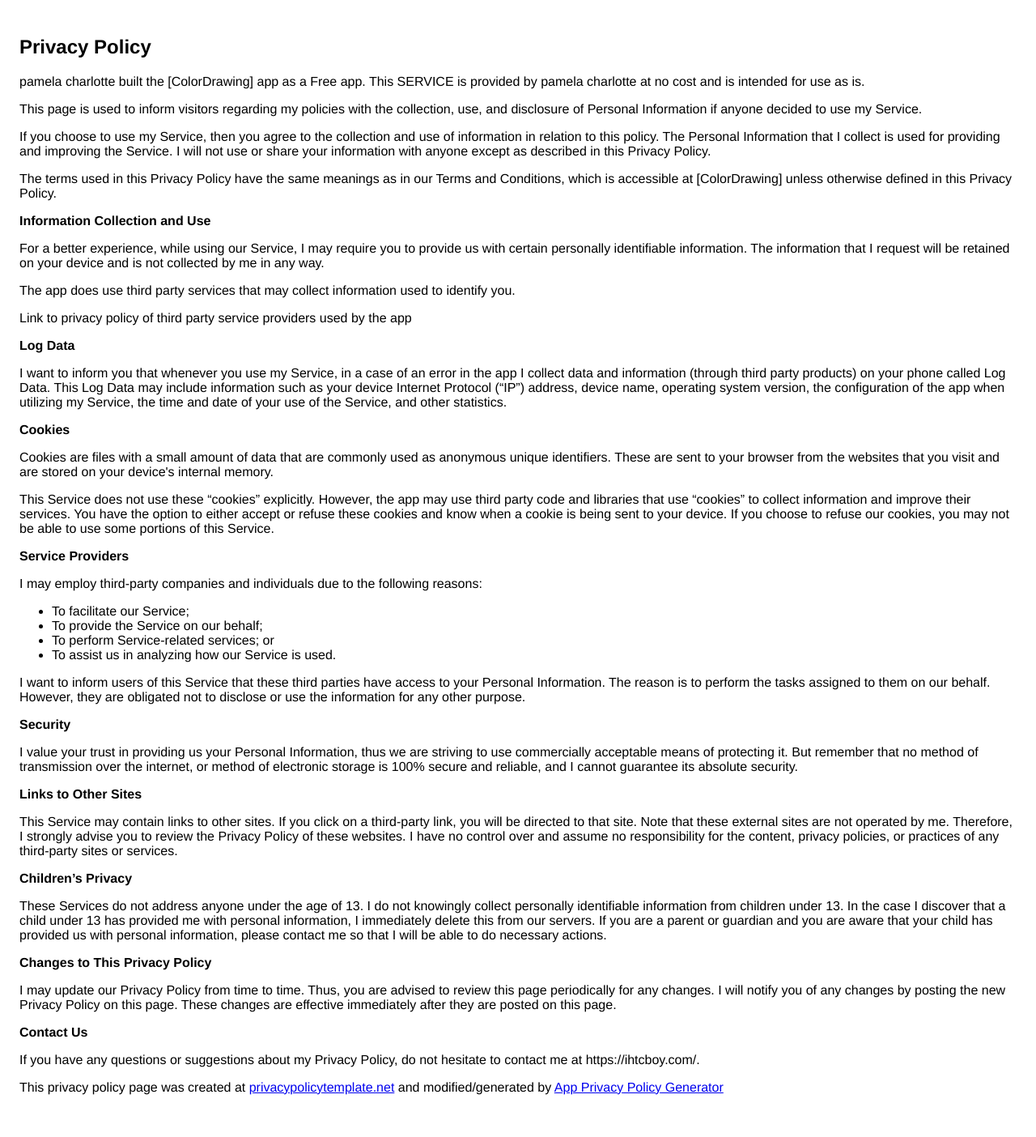
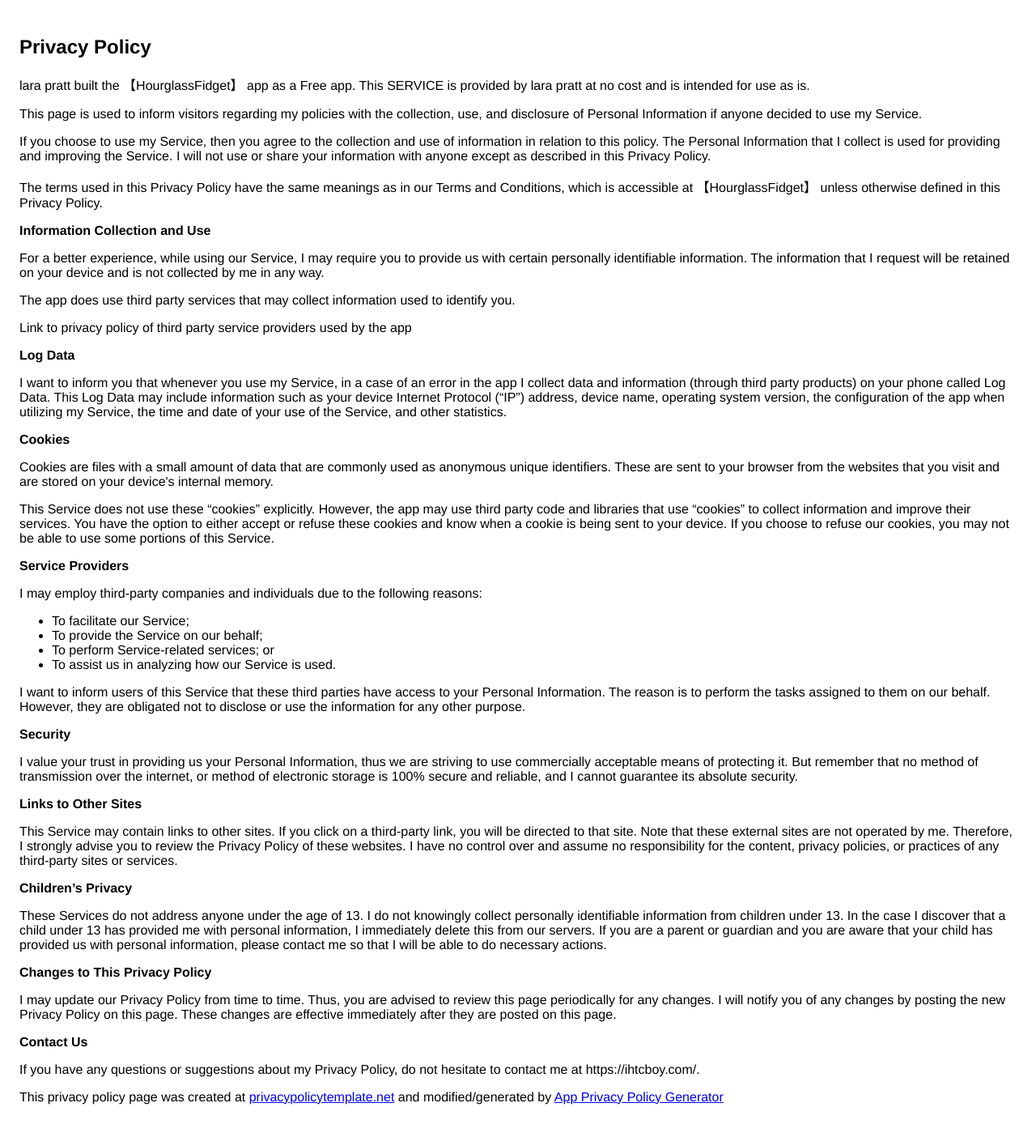
Before and after one commit to yourdinnerlist/yourdinnerlist.github.io, a Jekyll site: the page privacy_policy.html, which Jekyll copies as it is, in a window 1280 px wide. Shown: the whole page at 81% size. Built offline with Jekyll 4.4.1, drawn with Linux system fonts in a browser that asks for light colours.

Commit message:
first commit

```diff
--- a/privacy_policy.html
+++ b/privacy_policy.html
@@ -8,9 +8,9 @@
     </head>
     <body>
     <h2>Privacy Policy</h2> <p>
-                    pamela charlotte built the [ColorDrawing] app as
+                    lara pratt built the 【HourglassFidget】 app as
                     a Free app. This SERVICE is provided by
-                    pamela charlotte at no cost and is intended for
+                    lara pratt at no cost and is intended for
                     use as is.
                   </p> <p>
                     This page is used to inform visitors regarding
@@ -28,7 +28,7 @@
                   </p> <p>
                     The terms used in this Privacy Policy have the same meanings
                     as in our Terms and Conditions, which is accessible at
-                    [ColorDrawing] unless otherwise defined in this Privacy
+                    【HourglassFidget】 unless otherwise defined in this Privacy
                     Policy.
                   </p> <p><strong>Information Collection and Use</strong></p> <p>
                     For a better experience, while using our Service,
```
Also changed, not shown: README.md.
